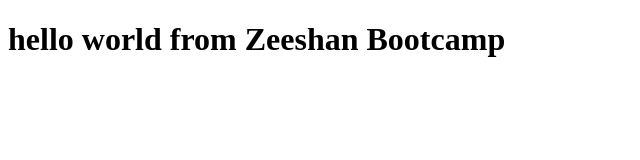
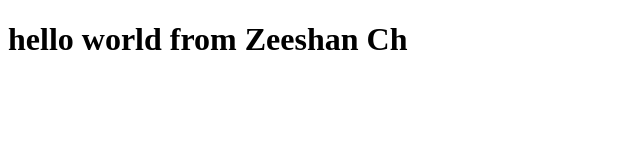
Before and after one commit to ZeeshanCh55/Bootcamp2020, a plain HTML site: page index.html in a window 1280 px wide. Shown: the whole page, without its empty margins (0-640 px from the left). Drawn offline with Linux system fonts and the light colour scheme.

Commit message:
Update incex.html

```diff
--- a/index.html
+++ b/index.html
@@ -6,6 +6,6 @@
     <title>Document</title>
 </head>
 <body>
-    <h1>hello world from Zeeshan Bootcamp </h1>
+    <h1>hello world from Zeeshan Ch </h1>
 </body>
 </html>
```
